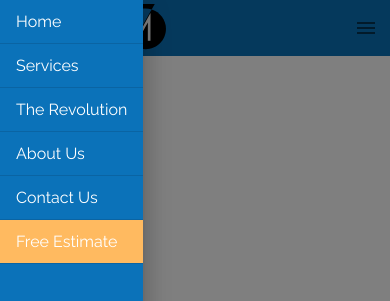
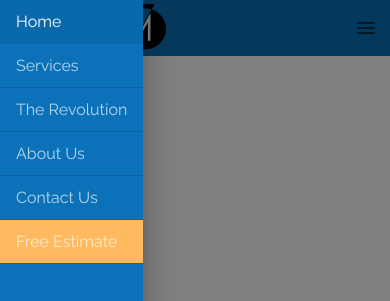
Before and after one commit to robertacrmota/rcrm-material-ui, a React (Create React App) app: page / in a window 390 px wide. Both pictures are taken after a click on the button 366 px from the left and 28 px from the top of the page. Shown: the top 301 px of the page. Built offline with nearby package versions, Linux system fonts and the light colour scheme.

Commit message:
update header.js to sync menu selection between navtab and drawer

```diff
--- a/src/components/Header.js
+++ b/src/components/Header.js
@@ -64,6 +64,10 @@ const useStyles = makeStyles((theme) => ({
   },
   drawerItemText: {
     ...theme.typography.navtab,
+    opacity: 0.7,
+  },
+  drawerItemTextSelected: {
+    opacity: 1,
   },
   drawerItemEstimate: {
     backgroundColor: theme.palette.orange.main,
@@ -176,6 +180,11 @@ export default function Header(props) {
     handleMenuClose();
   };
 
+  const handleDrawerItemClick = (e, idx) => {
+    setOpenDrawer(false);
+    setTabValue(idx);
+  };
+
   // ------------------------
   //  Components
   // ------------------------
@@ -255,55 +264,95 @@ export default function Header(props) {
           <ListItem
             divider
             button
-            onClick={() => setOpenDrawer(false)}
+            selected={tabValue === 0}
+            onClick={(e) => handleDrawerItemClick(e, 0)}
             component={Link}
             to="/"
           >
-            <ListItemText disableTypography className={classes.drawerItemText}>
+            <ListItemText
+              disableTypography
+              className={
+                tabValue === 0
+                  ? [classes.drawerItemText, classes.drawerItemTextSelected]
+                  : classes.drawerItemText
+              }
+            >
               Home
             </ListItemText>
           </ListItem>
           <ListItem
             divider
             button
-            onClick={() => setOpenDrawer(false)}
+            selected={tabValue === 1}
+            onClick={(e) => handleDrawerItemClick(e, 1)}
             component={Link}
             to="/services"
           >
-            <ListItemText disableTypography className={classes.drawerItemText}>
+            <ListItemText
+              disableTypography
+              className={
+                tabValue === 1
+                  ? [classes.drawerItemText, classes.drawerItemTextSelected]
+                  : classes.drawerItemText
+              }
+            >
               Services
             </ListItemText>
           </ListItem>
           <ListItem
             divider
             button
-            onClick={() => setOpenDrawer(false)}
+            selected={tabValue === 2}
+            onClick={(e) => handleDrawerItemClick(e, 2)}
             component={Link}
             to="/revolution"
           >
-            <ListItemText disableTypography className={classes.drawerItemText}>
+            <ListItemText
+              disableTypography
+              className={
+                tabValue === 2
+                  ? [classes.drawerItemText, classes.drawerItemTextSelected]
+                  : classes.drawerItemText
+              }
+            >
               The Revolution
             </ListItemText>
           </ListItem>
           <ListItem
             divider
             button
-            onClick={() => setOpenDrawer(false)}
+            selected={tabValue === 3}
+            onClick={(e) => handleDrawerItemClick(e, 3)}
             component={Link}
             to="/about"
           >
-            <ListItemText disableTypography className={classes.drawerItemText}>
+            <ListItemText
+              disableTypography
+              className={
+                tabValue === 3
+                  ? [classes.drawerItemText, classes.drawerItemTextSelected]
+                  : classes.drawerItemText
+              }
+            >
               About Us
             </ListItemText>
           </ListItem>
           <ListItem
             divider
             button
-            onClick={() => setOpenDrawer(false)}
+            selected={tabValue === 4}
+            onClick={(e) => handleDrawerItemClick(e, 4)}
             component={Link}
             to="/contact"
           >
-            <ListItemText disableTypography className={classes.drawerItemText}>
+            <ListItemText
+              disableTypography
+              className={
+                tabValue === 4
+                  ? [classes.drawerItemText, classes.drawerItemTextSelected]
+                  : classes.drawerItemText
+              }
+            >
               Contact Us
             </ListItemText>
           </ListItem>
@@ -311,11 +360,19 @@ export default function Header(props) {
             divider
             button
             className={classes.drawerItemEstimate}
-            onClick={() => setOpenDrawer(false)}
+            selected={tabValue === 5}
+            onClick={(e) => handleDrawerItemClick(e, 5)}
             component={Link}
             to="/estimate"
           >
-            <ListItemText disableTypography className={classes.drawerItemText}>
+            <ListItemText
+              disableTypography
+              className={
+                tabValue === 5
+                  ? [classes.drawerItemText, classes.drawerItemTextSelected]
+                  : classes.drawerItemText
+              }
+            >
               Free Estimate
             </ListItemText>
           </ListItem>
```
